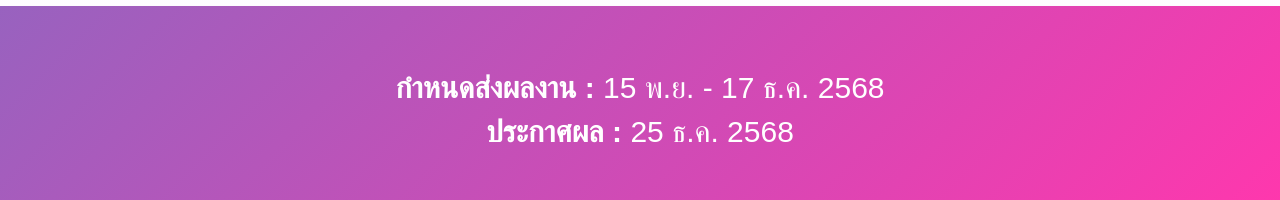
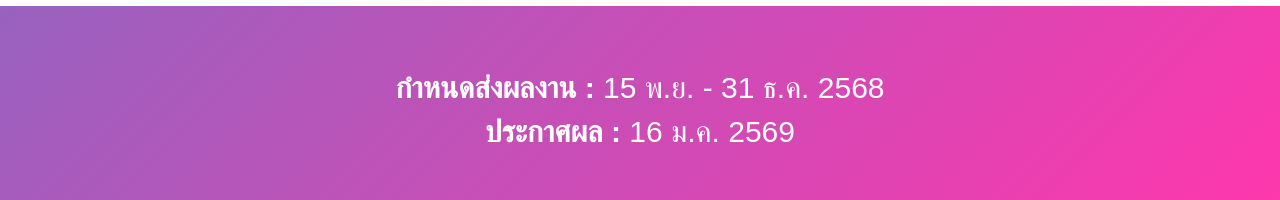
Before and after one commit to kritsadaskt/asww-happy-toilet, a Next.js app: page / in a window 1280 px wide. Shown: the part 4102-4302 px from the top of the page. Built offline with nearby package versions, Linux system fonts and the light colour scheme; a web font is replaced by a local one.

Commit message:
แก้วันที่ส่งผลงาน

```diff
--- a/app/page.tsx
+++ b/app/page.tsx
@@ -36,8 +36,8 @@ export default function Home() {
         {/* Call to Action */}
         <section className="w-full p-6 sm:p-8 text-center shadow-lg flex items-center justify-center" style={{ background: 'linear-gradient(135deg, #9862bf 0%, #ff37ad 100%)' }}>
           <div className="container mx-auto px-0 py-8 max-w-5xl text-white text-xl md:text-3xl flex flex-col gap-2">
-            <p><strong>กำหนดส่งผลงาน :</strong> 15 พ.ย. - 17 ธ.ค. 2568</p>
-            <p><strong>ประกาศผล :</strong> 25 ธ.ค. 2568</p>
+            <p><strong>กำหนดส่งผลงาน :</strong> 15 พ.ย. - 31 ธ.ค. 2568</p>
+            <p><strong>ประกาศผล :</strong> 16 ม.ค. 2569</p>
           </div>
         </section>
 
```
